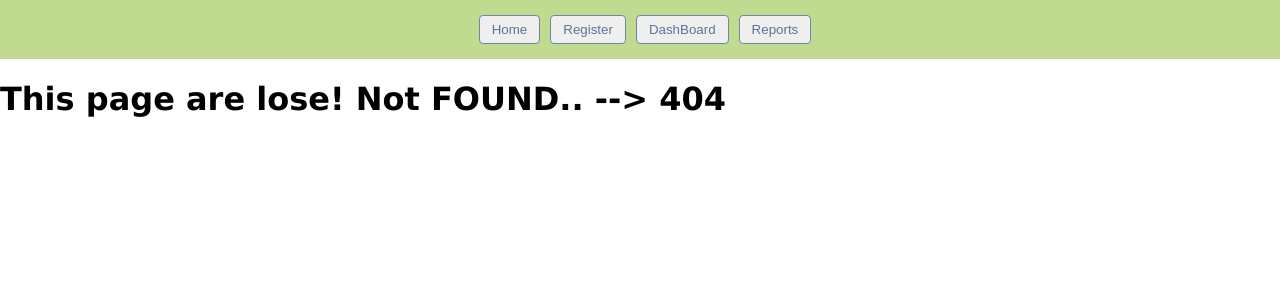
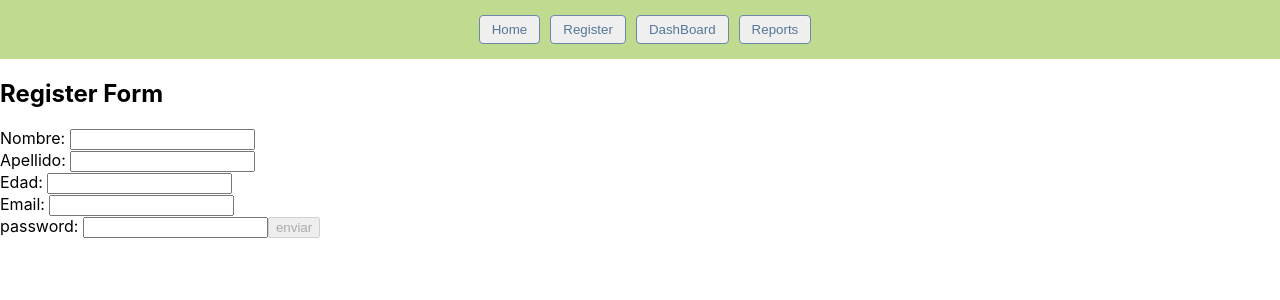
Before and after one commit to ramorenov/Ioteam, a React (Create React App) app: page /Form in a window 1280 px wide. Before the commit this address had no page. Shown: the top 300 px of the page. Built offline with nearby package versions, Linux system fonts and the light colour scheme.

Commit message:
Update tasks, Form

```diff
--- a/src/App.js
+++ b/src/App.js
@@ -1,7 +1,7 @@
 import React from "react";
 import Home from "./Screens/home/home";
 import Navbar from "./Components/navbar";
-import About from "./Screens/about/about";
+import Form from "./Screens/registerIO/Form";
 import NotFound from "./Screens/not-found/notFound";
 import DashBoard from "./Screens/dashboard/dashboard";
 import Reports from "./Screens/reports/Reports";
@@ -15,8 +15,8 @@ function App() {
         <Route exact path="/">
           <Home />
         </Route>
-        <Route exact path="/about">
-          <About />
+        <Route exact path="/Form">
+          <Form />
         </Route>
         <Route exact path="/Reports">
           <Reports />
--- a/src/Components/navbar.js
+++ b/src/Components/navbar.js
@@ -4,14 +4,14 @@ import { Link } from 'react-router-dom';
 class Navbar extends Component {
     render() {
         return (
-            <nav class="topnav">
-                <Link to="/"><button class="btn-borde">Home</button></Link>
+            <nav className="topnav">
+                <Link to="/"><button className="btn-borde">Home</button></Link>
 
-                <Link to="/about"><button class="btn-borde">Register</button></Link>
+                <Link to="/Form"><button className="btn-borde">Register</button></Link>
 
-                <Link to="/DashBoard"><button class="btn-borde">DashBoard</button></Link>
+                <Link to="/DashBoard"><button className="btn-borde">DashBoard</button></Link>
 
-                <Link to="/Reports"><button class="btn-borde">Reports</button></Link>
+                <Link to="/Reports"><button className="btn-borde">Reports</button></Link>
             </nav >
         )
     }
--- a/src/Screens/about/about.js
+++ b/src/Screens/about/about.js
@@ -1,69 +1,69 @@
-import React, { Component } from 'react'
+// import React, { Component } from 'react'
 
-class Form extends Component {
-    state = {
-        error: 'Este campo No puede estar vacío!!',
-        mostrar: false,
-        validNum: false,
-        validarEmail: false
-    }
-    comparar = ({ target: { value } }) => {
-        console.log(value)
-        this.setState({
-            mostrar: !value
-        })
-    }
+// class Form extends Component {
+//     state = {
+//         error: 'Este campo No puede estar vacío!!',
+//         mostrar: false,
+//         validNum: false,
+//         validarEmail: false
+//     }
+//     comparar = ({ target: { value } }) => {
+//         console.log(value)
+//         this.setState({
+//             mostrar: !value
+//         })
+//     }
 
-    validacionNumero = ({ target: { value } }) => {
-        const validacion = /^([0-9])*$/.test(value);
-        console.log(/^([0 - 9])*$/.test(value));
+//     validacionNumero = ({ target: { value } }) => {
+//         const validacion = /^([0-9])*$/.test(value);
+//         console.log(/^([0 - 9])*$/.test(value));
 
-        this.setState({
-            validacionNumero: !validacion
-        })
-    }
+//         this.setState({
+//             validacionNumero: !validacion
+//         })
+//     }
 
-    validarEmail = ({ target: { value } }) => {
-        const validateem = /^\w+([.-]?\w+)*@\w+([.-]?\w+)*(\.\w{2,3,4})+$/.test(value);
-        this.setState({
-            validarEmail: !validateem
-        })
-    }
+//     validarEmail = ({ target: { value } }) => {
+//         const validateem = /^\w+([.-]?\w+)*@\w+([.-]?\w+)*(\.\w{2,3,4})+$/.test(value);
+//         this.setState({
+//             validarEmail: !validateem
+//         })
+//     }
 
-    render() {
-        return (
-            <div>
-                <form className="formulario" action="Hola">
-                    <h2>Enter your name:</h2>
-                    <input
-                        type="text"
-                        name="nombre"
-                        placeholder="Name Complete"
-                        autocomplete="off"
-                        onChange={this.comparar}
-                    />
-                    {this.state.mostrar ? <p>{this.state.error}</p> : null}
-                    <h2>Phone:</h2>
-                    <input
-                        type="text"
-                        name="telefono"
-                        placeholder="Numbers"
-                        autocomplete="off"
-                        onChange={this.validacionNumero}
-                    />
-                    {this.state.validacionNumero ? <p>Este campo solo admite Números</p> : null}
-                    <h2>eMail:</h2>
-                    <input
-                        type="text"
-                        name="mail"
-                        placeholder="email"
-                        autocomplete="off"
-                        onChange={this.validarEmail}
-                    />
-                    {this.state.validarEmail ? <p>campo imcorrecto</p> : null}
-                </form>
-            </div>
-        )
-    }
-}
-export default Form;
+//     render() {
+//         return (
+//             <div>
+//                 <form className="formulario" action="Hola">
+//                     <h2>Enter your name:</h2>
+//                     <input
+//                         type="text"
+//                         name="nombre"
+//                         placeholder="Name Complete"
+//                         autocomplete="off"
+//                         onChange={this.comparar}
+//                     />
+//                     {this.state.mostrar ? <p>{this.state.error}</p> : null}
+//                     <h2>Phone:</h2>
+//                     <input
+//                         type="text"
+//                         name="telefono"
+//                         placeholder="Numbers"
+//                         autocomplete="off"
+//                         onChange={this.validacionNumero}
+//                     />
+//                     {this.state.validacionNumero ? <p>Este campo solo admite Números</p> : null}
+//                     <h2>eMail:</h2>
+//                     <input
+//                         type="text"
+//                         name="mail"
+//                         placeholder="email"
+//                         autocomplete="off"
+//                         onChange={this.validarEmail}
+//                     />
+//                     {this.state.validarEmail ? <p>campo imcorrecto</p> : null}
+//                 </form>
+//             </div>
+//         )
+//     }
+// }
+// export default Form;
--- /dev/null
+++ b/src/Screens/registerIO/Form.js
@@ -0,0 +1,119 @@
+import React, { Component, Fragment } from "react";
+// import Counter from "./Counter";
+class Form extends Component {
+    state = {
+        count: 0,
+        email: '',
+        password: '',
+        isInValid: true,
+        errors: {
+            email: '',
+            password: ''
+        }
+    };
+
+    handleSubmit = event => {
+        event.preventDefault();
+        console.log(this.state);
+    };
+
+    handleOnChange = event => {
+        const { id, value } = event.target
+        this.setState({
+            [id]: value
+        });
+        this.executeValidations(id, value)
+    };
+
+    executeValidations = (id, value) => {
+
+        const { errors } = this.state
+        let error = value.length === 0
+            ? 'El campo es requerido'
+            : ''
+        if (id === 'email' && value.length > 0) {
+            error = this.validateEmail(value)
+                ? ''
+                : 'El campo no es un email'
+        }
+        errors[id] = error
+        this.setState({
+            errors
+        })
+        if (errors.email.length || errors.password.length) {
+            this.setState({ isInValid: true })
+        } else {
+            this.setState({ isInValid: false })
+        }
+    }
+
+    handleCounterClick = () => {
+        this.setState({ count: this.state.count + 1 });
+    };
+
+    validateEmail = (value) => {
+        const regExpMail = new RegExp(
+            // eslint-disable-next-line no-useless-escape
+            /^(([^<>()*#$`~'"=+!¡¿?%^&{}/äáàëéèíìöóòúùñ|ºª·ç¨\[\]\.,;:\s@\"]+(\.[^<>()*#$`~'"=+!¡¿?%^&{}/äáàëéèíìöóòúùñ|ºª·ç¨\[\]\.,;:\s@\"]+)*)|(\".+\"))@(([^<>()[\]\.,;:\s@\"]+\.)+[^<>()[\]\.,;:\s@\"]{2,})$/i
+        );
+
+        console.log('cualquier cosa', regExpMail.test(value));
+
+        return regExpMail.test(value)
+    }
+    render() {
+        return (
+            <Fragment>
+                <form onSubmit={event => this.handleSubmit(event)}>
+                    <h2>Register Form</h2>
+                    <label htmlFor="name">Nombre: </label>
+                    <input
+                        id="name"
+                        type="text"
+                        name="name"
+                        onChange={this.handleOnChange}
+                    /><br />
+                    <label htmlFor="lastname">Apellido: </label>
+                    <input
+                        id="lastName"
+                        type="text"
+                        name="lastname"
+                        onChange={this.handleOnChange}
+                    /><br />
+                    <label htmlFor="age">Edad: </label>
+                    <input
+                        id="age"
+                        type="text"
+                        name="age"
+                        onChange={this.handleOnChange}
+                    /><br />
+                    <label htmlFor="age">Email: </label>
+                    <input
+                        id="email"
+                        type="text"
+                        name="email"
+                        onChange={this.handleOnChange}
+                    /><br />
+                    {/* {this.validateEmail ? '' : <span>
+            'Password must be 8 characters long!'</span>} */}
+
+                    <label htmlFor="password">password: </label>
+                    <input
+                        id="password"
+                        type="password"
+                        name="password"
+                        onChange={this.handleOnChange}
+                    />
+                    <button type="submit" value="Enviar" disabled={this.state.isInValid}>
+                        enviar
+          </button>
+                </form>
+                {/* <Counter
+          count={this.state.count}
+          handleCounterClick={this.handleCounterClick}
+        /> */}
+            </Fragment>
+        );
+    }
+}
+export default Form;
--- a/src/Screens/reports/Reports.js
+++ b/src/Screens/reports/Reports.js
@@ -80,7 +80,7 @@ class Reports extends Component {
     } else if (!this.state.isLoading) {
       return (
         <div>
-          <div className="App-container" class="tablerep">
+          <div className="tablerep">
             <Search search={this.search} />
             <SearchReport results={this.state.sensorData} />
           </div>
--- a/src/Screens/reports/Search.js
+++ b/src/Screens/reports/Search.js
@@ -35,7 +35,7 @@ class Search extends Component {
   render() {
     return (
       <div className="search">
-        <div className="page-header" class="titrep">
+        <div className="titrep">
           <h4 className="text-left">Search Report</h4>
         </div>
         <div className="row search-wrapper">
--- a/src/Screens/reports/SearchReport.js
+++ b/src/Screens/reports/SearchReport.js
@@ -22,7 +22,7 @@ class SearchResult extends Component {
 
     return (
       <div className="table" >
-        <table className="table table-bordered" class="tablemain">
+        <table className="tablemain" >
           <thead>
             <tr>
               <th scope="col">Date</th>
@@ -33,7 +33,7 @@ class SearchResult extends Component {
               <th scope="col">State</th>
             </tr>
           </thead>
-          <tbody class="datbody">{data}</tbody>
+          <tbody className="datbody">{data}</tbody>
         </table>
       </div>
     );
```
